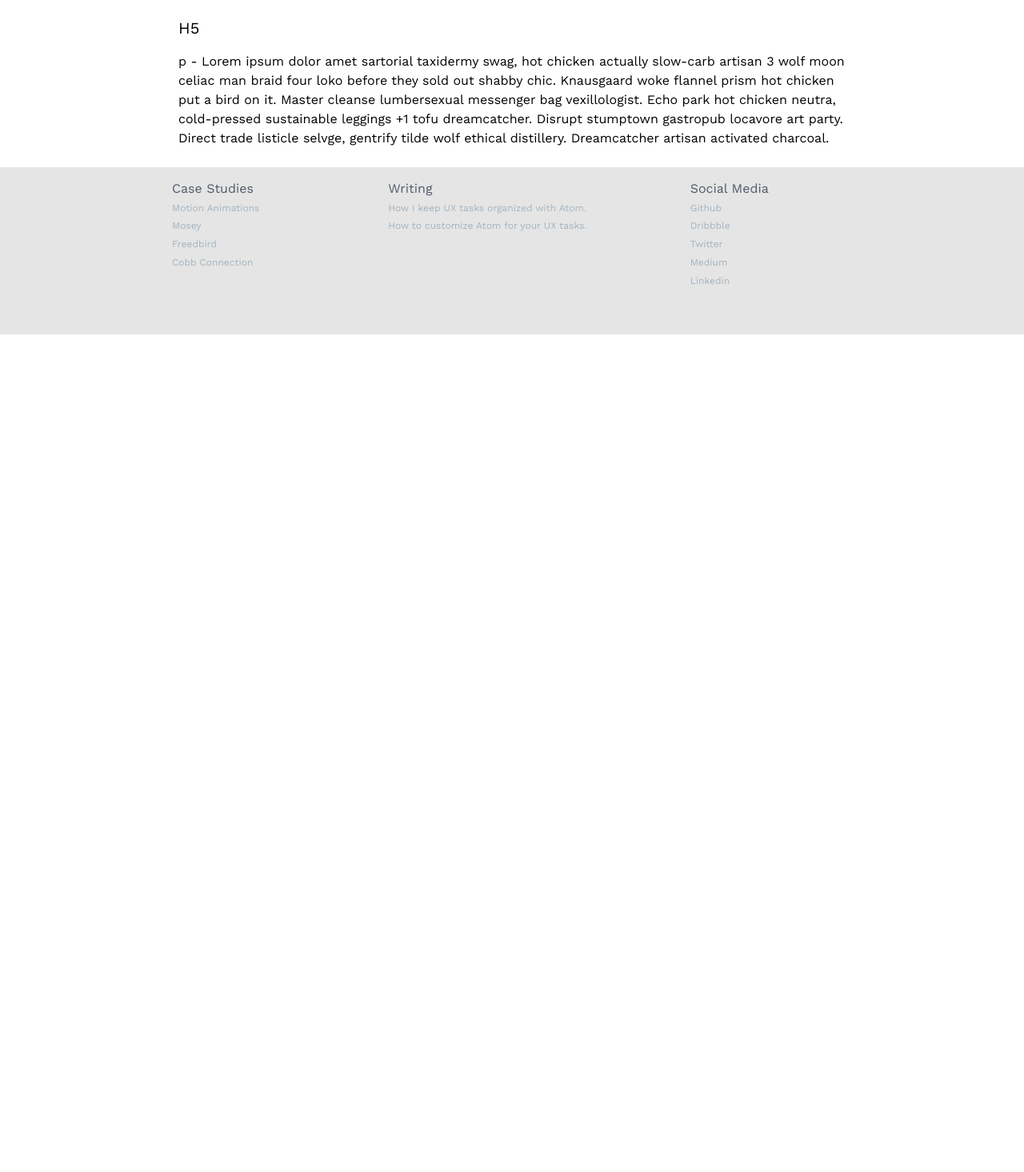
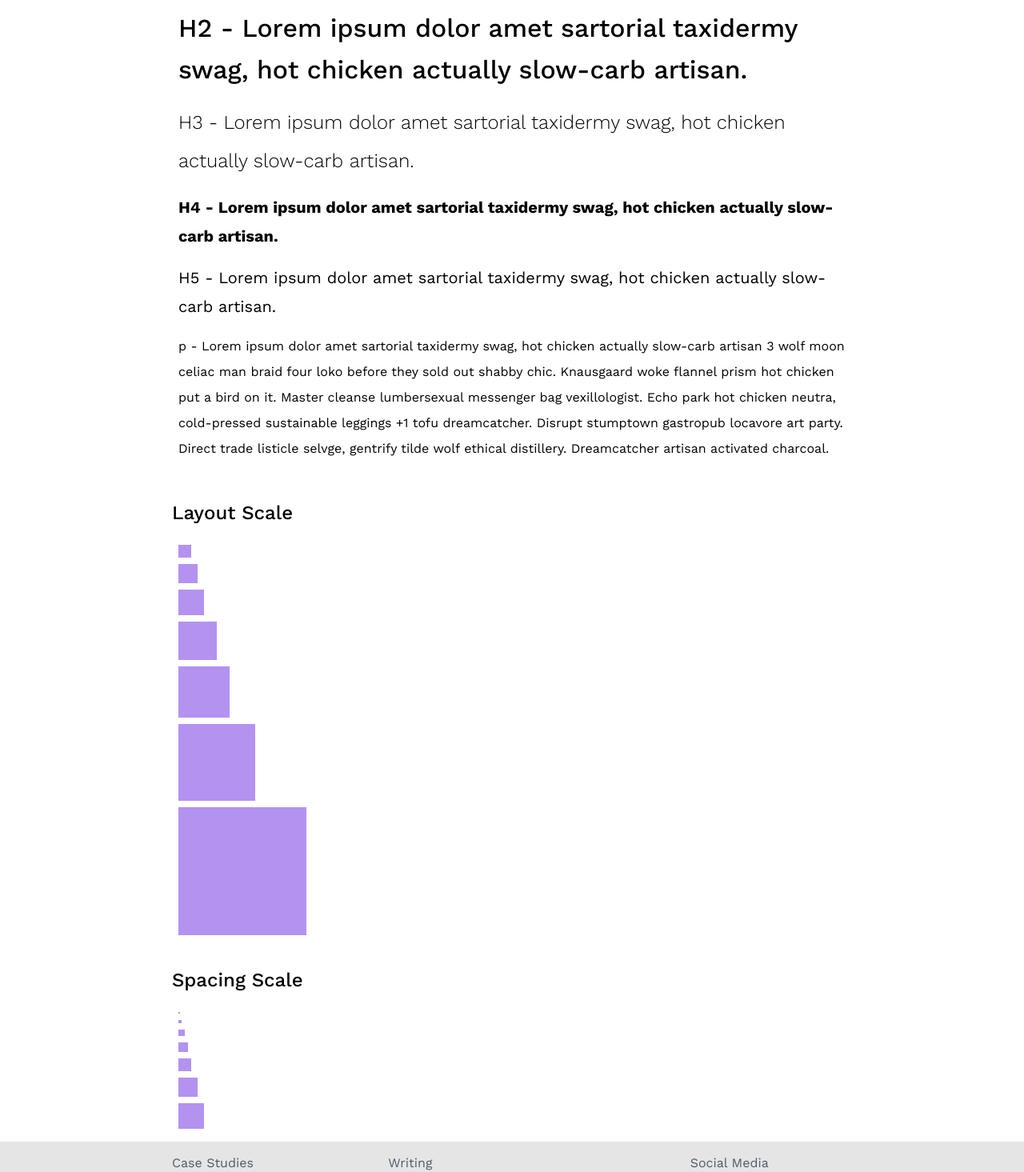
Before and after one commit to jmanhart/personal-portfolio-19, a React (Create React App) app: page /design in a window 1280 px wide. Shown: the part 749-2214 px from the top of the page at 80% size. Before the commit the page ends 1167 px from the top, so only its background shows below. Built offline with nearby package versions, Linux system fonts and the light colour scheme; a web font is replaced by a local one.

Commit message:
Adding in more work to the design Page

```diff
--- a/src/App.scss
+++ b/src/App.scss
@@ -125,7 +125,8 @@ $type-05: 1.75rem;     // 28px
 $type-06: 2rem;        // 32px
 $type-07: 2.25rem;     // 36px
 $type-08: 3rem;        // 48px
-$type-09: 3.25rem;     // 48px
+$type-09: 3.25rem;     // 52px
+$type-10: 3.5rem;      // 56px
 
 /* Type Weight */
 $type-weight-light: 300;
@@ -140,7 +141,7 @@ h1,h2,h3,h4,h5,p,li{
 
 h1{
     font-size: $type-08;
-    line-height: $type-09;
+    line-height: $type-10;
     font-weight: $type-weight-medium;
 }
 h2{
@@ -151,23 +152,23 @@ h2{
 
 h3 {
     font-size: $type-04;
-    line-height: $type-07;
+    line-height: $type-08;
     font-weight: $type-weight-light;
 }
 
 h4 {
     font-size: $type-03;
-    line-height: $type-05;
+    line-height: $type-07;
     font-weight: $type-weight-bold;
 }
 h5 {
     font-size: $type-03;
-    line-height: $type-05;
+    line-height: $type-07;
     font-weight: $type-weight-regular;
 }
 p {
     font-size: $type-02;
-    line-height: $type-04;
+    line-height: $type-06;
     font-weight: $type-weight-regular;
 }
 
@@ -227,11 +228,7 @@ html, body {
 }
 li{
     list-style-type: none;
-    margin-block-start: 0;
-    margin-block-end: 0;
-    margin-inline-start: 0;
-    margin-inline-end: 0;
-    padding-inline-start: 0;
+
 }
 
 ul{
@@ -245,27 +242,36 @@ ul{
 }
 
 
+/* Design Section Pages */
+/* Font Size */
+ul.font-size > li { padding: $spacing-03 $spacing-03; }
 
-ul.font-size > li{
-    padding: $spacing-03 $spacing-03;
-}
+/* Font Weights */
+ul.font-weights > li { padding: $spacing-03 $spacing-03; }
+.font-weights li:first-child  { font-weight: 300; }
+.font-weights li:nth-child(2) { font-weight: 400; }
+.font-weights li:nth-child(3) { font-weight: 500; }
+.font-weights li:last-child   { font-weight: 700; }
 
+/* Layout Scale */
+ul.layout-scale > li { background-color: $purple-300; margin: $spacing-03 $spacing-03; }
+.layout-scale li:first-child  { height: $layout-01; width: $layout-01; }
+.layout-scale li:nth-child(2) { height: $layout-02; width: $layout-02; }
+.layout-scale li:nth-child(3) { height: $layout-03; width: $layout-03; }
+.layout-scale li:nth-child(4) { height: $layout-04; width: $layout-04; }
+.layout-scale li:nth-child(5) { height: $layout-05; width: $layout-05; }
+.layout-scale li:nth-child(6) { height: $layout-06; width: $layout-06; }
+.layout-scale li:nth-child(7) { height: $layout-07; width: $layout-07; }
 
-ul.font-weights > li{
-    padding: $spacing-03 $spacing-03;
-}
-.font-weights li:first-child {
-    font-weight: 300;
-}
-.font-weights li:nth-child(2) {
-    font-weight: 400;
-}
-.font-weights li:nth-child(3) {
-    font-weight: 500;
-}
-.font-weights li:last-child {
-    font-weight: 700;
-}
+/* Spacing Scale */
+ul.spacing-scale > li { background-color: $purple-300; margin: $spacing-03 $spacing-03; }
+.spacing-scale li:first-child { width: $spacing-01; height: $spacing-01; }
+.spacing-scale li:nth-child(2){ width: $spacing-02; height: $spacing-02; }
+.spacing-scale li:nth-child(3){ width: $spacing-03; height: $spacing-03; }
+.spacing-scale li:nth-child(4){ width: $spacing-04; height: $spacing-04; }
+.spacing-scale li:nth-child(5){ width: $spacing-05; height: $spacing-05; }
+.spacing-scale li:nth-child(6){ width: $spacing-06; height: $spacing-06; }
+.spacing-scale li:nth-child(7){ width: $spacing-07; height: $spacing-07; }
 
 
 a:-webkit-any-link {
--- a/src/containers/design/index.js
+++ b/src/containers/design/index.js
@@ -29,12 +29,35 @@ export default class Design extends Component{
 
                     <h3 className="header-type-01">Font Hierarchy</h3>
                     <ul className="font-size">
-                        <li><h1>H1</h1></li>
-                        <li><h2>H2</h2></li>
-                        <li><h3>H3</h3></li>
-                        <li><h4>H4</h4></li>
-                        <li><h5>H5</h5></li>
+                        <li><h1>H1 - Lorem ipsum dolor amet sartorial taxidermy swag, hot chicken actually slow-carb artisan.</h1></li>
+                        <li><h2>H2 - Lorem ipsum dolor amet sartorial taxidermy swag, hot chicken actually slow-carb artisan.</h2></li>
+                        <li><h3>H3 - Lorem ipsum dolor amet sartorial taxidermy swag, hot chicken actually slow-carb artisan.</h3></li>
+                        <li><h4>H4 - Lorem ipsum dolor amet sartorial taxidermy swag, hot chicken actually slow-carb artisan.</h4></li>
+                        <li><h5>H5 - Lorem ipsum dolor amet sartorial taxidermy swag, hot chicken actually slow-carb artisan.</h5></li>
                         <li><p>p - Lorem ipsum dolor amet sartorial taxidermy swag, hot chicken actually slow-carb artisan 3 wolf moon celiac man braid four loko before they sold out shabby chic. Knausgaard woke flannel prism hot chicken put a bird on it. Master cleanse lumbersexual messenger bag vexillologist. Echo park hot chicken neutra, cold-pressed sustainable leggings +1 tofu dreamcatcher. Disrupt stumptown gastropub locavore art party. Direct trade listicle selvge, gentrify tilde wolf ethical distillery. Dreamcatcher artisan activated charcoal.</p></li>
+                    </ul>
+
+                    <h3 className="header-type-01">Layout Scale</h3>
+                    <ul className="layout-scale">
+                        <li></li>
+                        <li></li>
+                        <li></li>
+                        <li></li>
+                        <li></li>
+                        <li></li>
+                        <li></li>
+                    </ul>
+
+                    <h3 className="header-type-01">Spacing Scale</h3>
+                    <ul className="spacing-scale">
+                        <li></li>
+                        <li></li>
+                        <li></li>
+                        <li></li>
+                        <li></li>
+                        <li></li>
+                        <li></li>
+
                     </ul>
 
                 </div>
```
